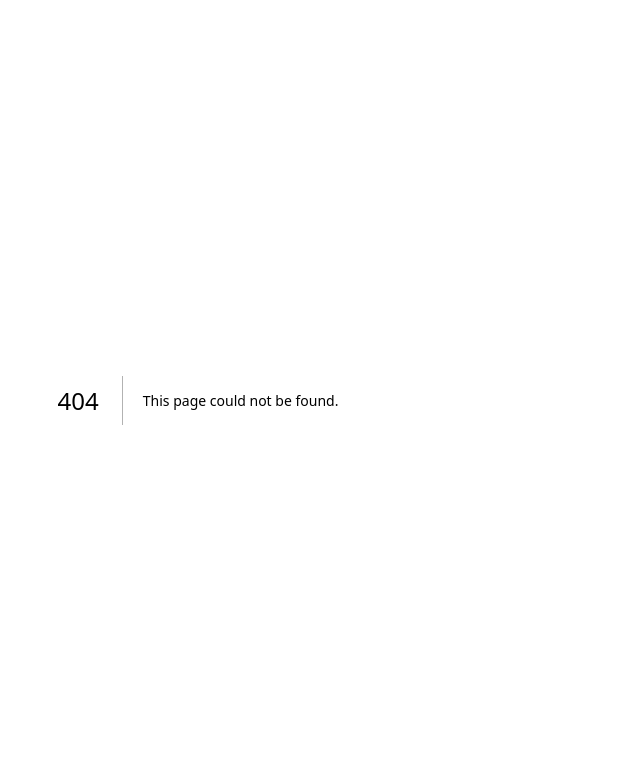
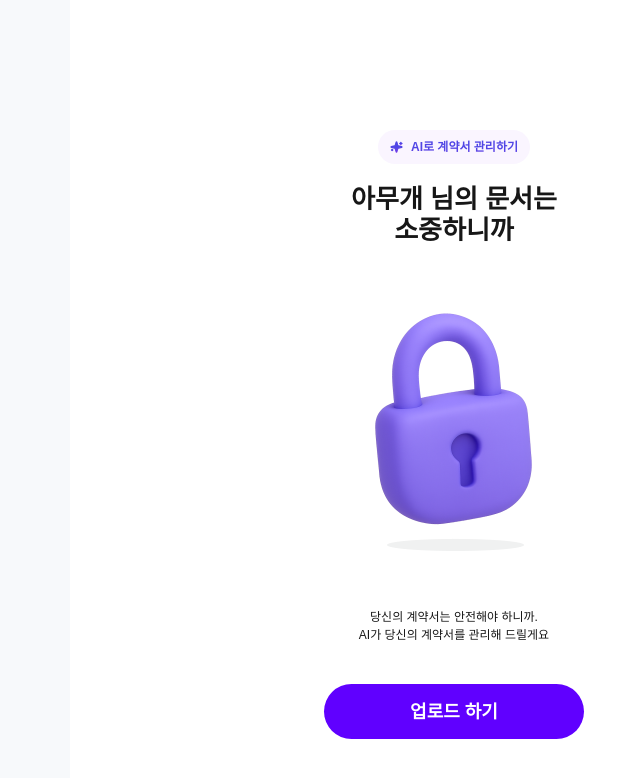
Before and after one commit to wonder1ng/SuperLawVA-Ml, a Next.js app in the folder front/: page /upload in a window 1280 px wide. Before the commit this address had no page. Shown: the top 778 px of the page, without its empty margins (186-826 px from the left). Built offline with nearby package versions, Linux system fonts and the light colour scheme.

Commit message:
feat: create upload page ui

```diff
--- /dev/null
+++ b/front/src/app/upload/page.tsx
@@ -0,0 +1,182 @@
+// page.tsx
+"use client";
+
+import CameraIcon from "@/components/icons/Camera";
+import CheckedIcon from "@/components/icons/Checked";
+import DocumentIcon from "@/components/icons/Document";
+import MagicStarIcon from "@/components/icons/MagicStar";
+import PictureIcon from "@/components/icons/Picture";
+import Modal from "@/components/Modal";
+import SubmitButton from "@/components/SubmitButton";
+import { useRouter } from "next/navigation";
+import { useState } from "react";
+
+function StartPage() {
+  const router = useRouter();
+  const [modalOpen, setModalOpen] = useState(false);
+
+  const handleClick = () => {
+    router.push("/login");
+  };
+  return (
+    <>
+      <main className="flex flex-col items-center h-full bg-white">
+        <div className="h-52 w-full" />
+        <SubmitButton
+          width={15.2}
+          height={3.4}
+          background="#faf5ff"
+          fontSize={1.2}
+          fontWeight={700}
+          icon={<MagicStarIcon />}
+        >
+          <span className="text-good">AI로 계약서 관리하기</span>
+        </SubmitButton>
+        <div className="mt-8 text-center text-[2.6rem]/[3.1rem] font-bold">
+          아무개 님의 문서는
+          <br />
+          소중하니까
+        </div>
+        <img
+          src="uploadPage.png"
+          alt="Main Icon"
+          className="w-[26.2rem] h-[28.2rem] mt-16"
+        />
+        <div className="mt-16 text-center text-[1.2rem] font-medium">
+          당신의 계약서는 안전해야 하니까.
+          <br />
+          AI가 당신의 계약서를 관리해 드릴게요
+        </div>
+        <SubmitButton
+          width={26}
+          height={5.5}
+          fontSize={1.8}
+          className="mt-16"
+          onClick={() => setModalOpen(true)}
+        >
+          업로드 하기
+        </SubmitButton>
+      </main>
+
+      {/* 1번 모달 */}
+      {/* <Modal
+        isOpen={modalOpen}
+        setIsOpen={setModalOpen}
+        clickOutsideClose={true}
+      >
+        <div className="my-16 flex flex-col gap-12">
+          <div className="text-[2rem] font-bold text-center">
+            어떤 방식으로 업로드하시겠어요?
+          </div>
+          <ul className="flex flex-col gap-6 px-4 text-[1.8rem] text-[#4e4e4e] font-medium justar">
+            <li className="flex gap-4 items-center">
+              <DocumentIcon color="#6000ff" />
+              <span>파일로 업로드</span>
+            </li>
+            <li className="flex gap-4 items-center">
+              <PictureIcon />
+              <span>사진으로 업로드</span>
+            </li>
+            <li className="flex gap-4 items-center">
+              <CameraIcon />
+              <span>카메라로 업로드</span>
+            </li>
+          </ul>
+        </div>
+      </Modal> */}
+
+      {/* 2번 모달 */}
+      {/* <Modal
+        isOpen={modalOpen}
+        setIsOpen={setModalOpen}
+        clickOutsideClose={true}
+      >
+        <div className="w-full p-16 flex flex-col gap-12">
+          <div className="text-[2rem] font-bold text-center">
+            업로드하는 파일이 맞으신가요?
+          </div>
+          <div className="flex flex-col gap-8 p-8 justify-center items-center w-full border-[1.5px] border-[#c6c6c8] rounded-[20px]">
+            <DocumentIcon color="#6000ff" />
+            <span className="text-[1.6rem] font-medium">
+              부동산임대차 계약서.pdf
+            </span>
+          </div>
+          <div className="flex font-bold px-8">
+            <span className="flex-1 text-[1.6rem] text-[#2b2b2b]">
+              계약 유형
+            </span>
+            <span className="flex-1 text-[1.4rem] text-[#5c5c5c]">
+              부동산(전세) 계약서
+            </span>
+          </div>
+          <div className="flex font-bold px-8">
+            <span className="flex-1 text-[1.6rem] text-[#2b2b2b]">
+              계약 일자
+            </span>
+            <span className="flex-1 text-[1.4rem] text-[#5c5c5c]">
+              2018.08.28.
+            </span>
+          </div>
+          <div className="flex font-bold px-8">
+            <span className="flex-1 text-[1.6rem] text-[#2b2b2b]">
+              건물 유형
+            </span>
+            <span className="flex-1 text-[1.4rem] text-[#5c5c5c]">
+              오피스텔
+            </span>
+          </div>
+          <div className="flex w-full gap-8 justify-between">
+            <SubmitButton
+              width={16}
+              height={5}
+              fontSize={1.6}
+              fontWeight={500}
+              fontColor="#1e1e1e"
+              background="white"
+              borderColor="#5c5c5c"
+            >
+              다시 업로드
+            </SubmitButton>
+            <SubmitButton width={16} height={5} fontSize={1.6} fontWeight={500}>
+              네, 맞아요
+            </SubmitButton>
+          </div>
+        </div>
+      </Modal> */}
+
+      {/* 3번 모달 */}
+      <Modal
+        isOpen={modalOpen}
+        setIsOpen={setModalOpen}
+        clickOutsideClose={true}
+      >
+        <div className="w-full p-16 flex flex-col gap-12">
+          <div className="text-[2rem] font-bold text-center">
+            계약서 업로드가 완료되었습니다!
+          </div>
+          <div className="flex justify-center items-center">
+            <CheckedIcon width={5} height={5} color="#32d74b" />
+          </div>
+          <div className="flex w-full gap-8 justify-between">
+            <SubmitButton
+              width={16}
+              height={5}
+              fontSize={1.6}
+              fontWeight={500}
+              fontColor="#1e1e1e"
+              background="white"
+              borderColor="#5c5c5c"
+            >
+              홈 화면으로
+            </SubmitButton>
+            <SubmitButton width={16} height={5} fontSize={1.6} fontWeight={500}>
+              계약서 확인
+            </SubmitButton>
+          </div>
+        </div>
+      </Modal>
+    </>
+  );
+}
+
+export default StartPage;
```
